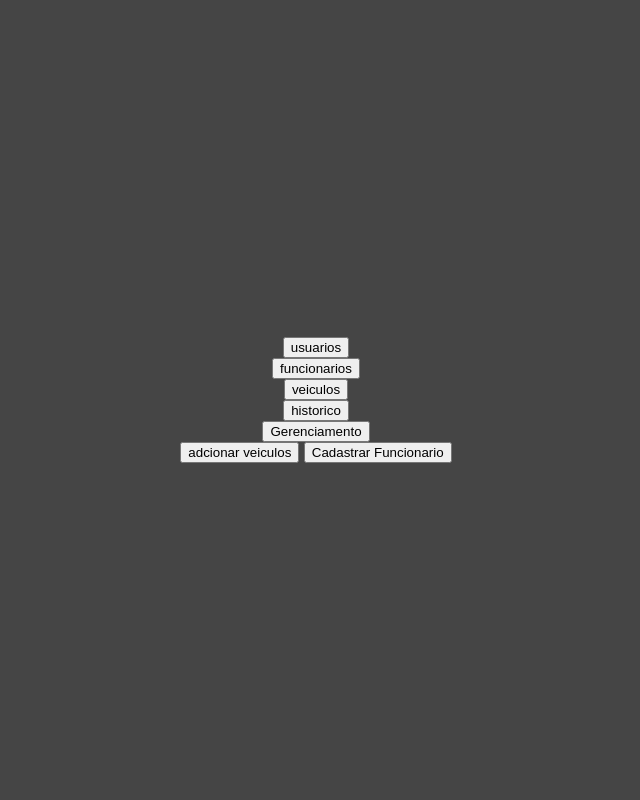
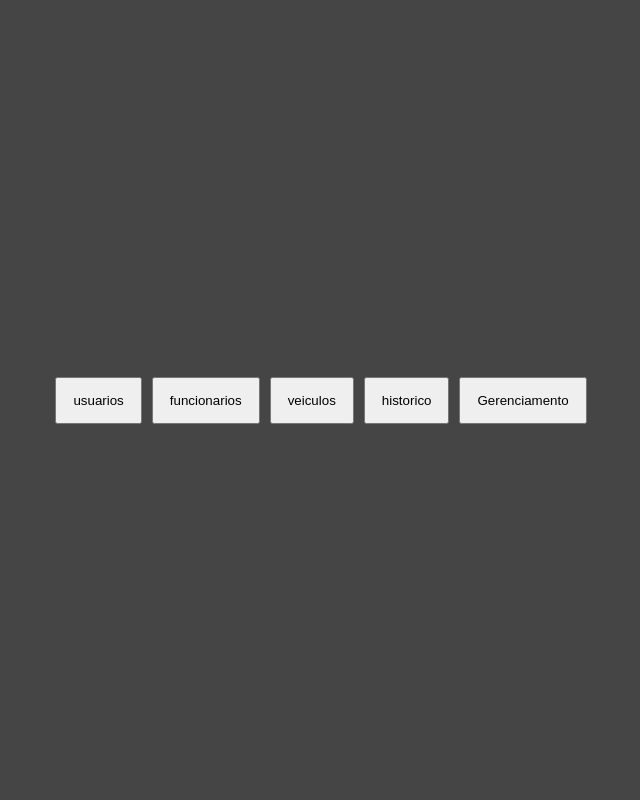
Before and after one commit to Muniiz01/Driveline, a PHP site: page /src/adm.html in a window 1280 px wide. Shown: the whole page, without its empty margins (324-964 px from the left). Run offline with PHP 8.4, Linux system fonts and the light colour scheme.

Commit message:
apenas coloquei o css antigo no novo

```diff
--- a/src/style/adm.css
+++ b/src/style/adm.css
@@ -145,3 +145,85 @@ th {
 tr:nth-child(even) {
   background-color: var(--white);
 }
+
+body{
+  display: flex;
+  flex-direction: column;
+
+}
+
+  .container {
+    float: left;
+}
+
+  .container button {
+    display: block;
+    color: rgb(0, 0, 0);
+    text-align: center;
+    padding: 14px 16px;
+    margin-left: 10px;
+    text-decoration: none;
+  }
+
+
+  .dropdown-content{
+    display: none;
+    margin-left: 10px;
+    position: absolute;
+    background-color: rgb(151, 150, 149);
+    min-width: 125px;
+    z-index: 1;
+  }
+
+  .dropdown-content button{
+    color: black;
+
+    margin: auto;
+    margin-top: 5px;
+    width: 127px;
+    padding: 5px 0px;
+    text-decoration: none;
+    display: block;
+  }
+
+  .dropdown-content button:hover {background-color: #ddd;}
+  #exibir-menu:hover .dropdown-content{display: block;}
+
+#lista{
+  overflow: hidden;
+  width: 30%;
+}
+#form-addCars{
+  display: flex;
+  flex-direction: column;
+
+  float: left;
+  margin: 10%;
+}
+
+#form-addCars button{
+  padding: 10px;
+  width: 100px;
+}
+
+#form-addFunc{
+  display: flex;
+  flex-direction: column;
+
+  float: left;
+  margin: 10%;
+}
+
+#form-addFunc{
+  padding: 15px;
+  width: 200px;
+}
+
+.img-car{
+  height: 200px;
+  width: 200px;
+}
+
+.user{
+  color: red;
+}
```
